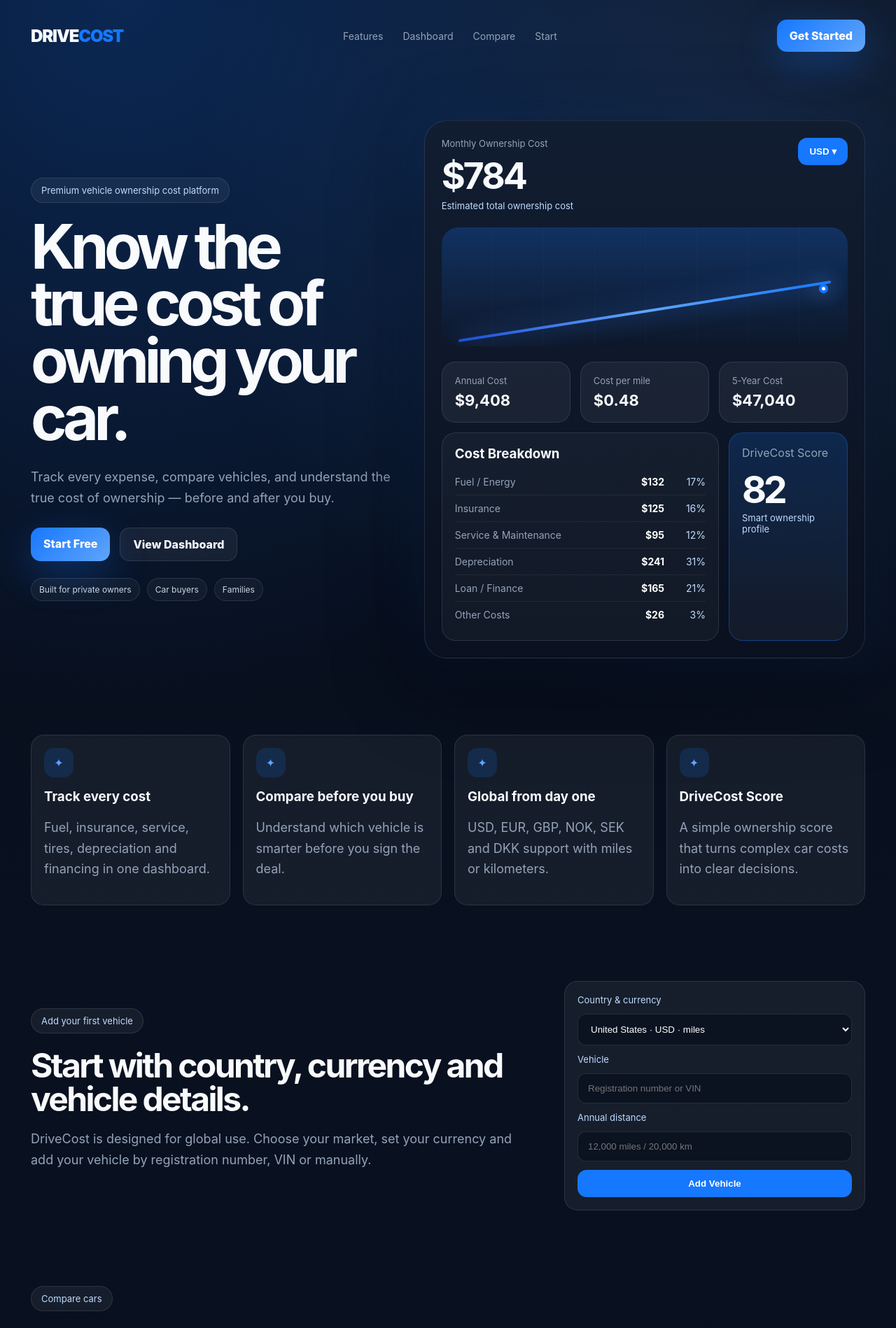
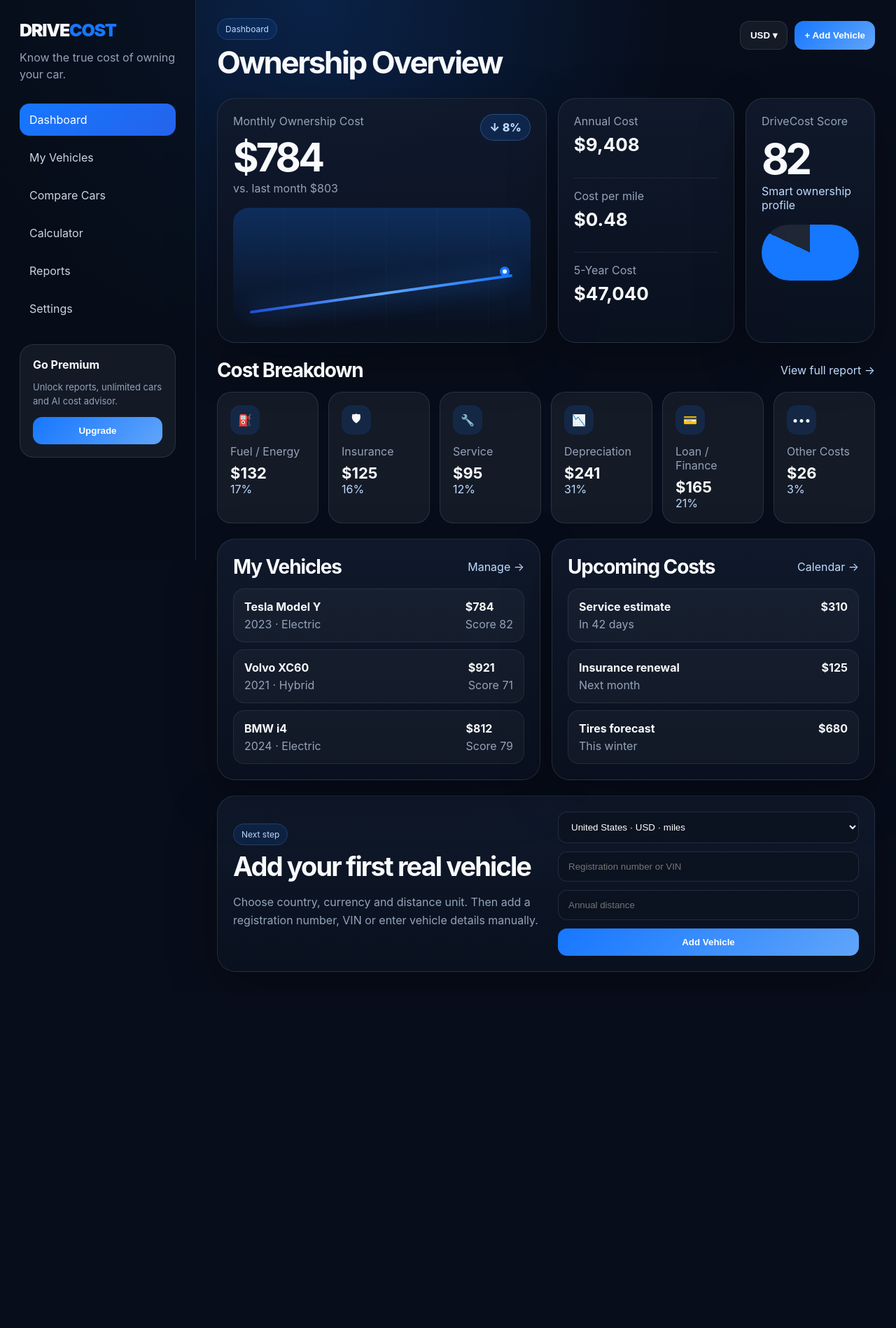
Before and after one commit to knutanders-drivecost/Drivecost-app, a Next.js app: page / in a window 1280 px wide. Shown: the top 1898 px of the page at 70% size. After the commit the page ends 1419 px from the top, so only its background shows below. Built offline with nearby package versions, Linux system fonts and the light colour scheme.

Commit message:
Add Drivecost Dashboard V1

```diff
--- a/app/layout.tsx
+++ b/app/layout.tsx
@@ -2,8 +2,8 @@
 import type { Metadata } from "next";
 
 export const metadata: Metadata = {
-  title: "DriveCost – Know the true cost of owning your car",
-  description: "A premium vehicle ownership cost platform for tracking, comparing and reducing car costs."
+  title: "DriveCost Dashboard",
+  description: "Premium vehicle ownership dashboard."
 };
 
 export default function RootLayout({ children }: { children: React.ReactNode }) {
--- a/app/page.tsx
+++ b/app/page.tsx
@@ -1,187 +1,162 @@
-const costItems = [
-  ["Fuel / Energy", "$132", "17%"],
-  ["Insurance", "$125", "16%"],
-  ["Service & Maintenance", "$95", "12%"],
-  ["Depreciation", "$241", "31%"],
-  ["Loan / Finance", "$165", "21%"],
-  ["Other Costs", "$26", "3%"]
+const costCards = [
+  ["Fuel / Energy", "$132", "17%", "⛽"],
+  ["Insurance", "$125", "16%", "🛡"],
+  ["Service", "$95", "12%", "🔧"],
+  ["Depreciation", "$241", "31%", "📉"],
+  ["Loan / Finance", "$165", "21%", "💳"],
+  ["Other Costs", "$26", "3%", "•••"]
 ];
 
-const features = [
-  ["Track every cost", "Fuel, insurance, service, tires, depreciation and financing in one dashboard."],
-  ["Compare before you buy", "Understand which vehicle is smarter before you sign the deal."],
-  ["Global from day one", "USD, EUR, GBP, NOK, SEK and DKK support with miles or kilometers."],
-  ["DriveCost Score", "A simple ownership score that turns complex car costs into clear decisions."]
+const vehicles = [
+  ["Tesla Model Y", "2023 · Electric", "$784", "82"],
+  ["Volvo XC60", "2021 · Hybrid", "$921", "71"],
+  ["BMW i4", "2024 · Electric", "$812", "79"]
 ];
 
-const compareRows = [
-  ["Monthly cost", "$784", "$921", "Model Y"],
-  ["Annual cost", "$9,408", "$11,052", "Model Y"],
-  ["Cost per mile", "$0.48", "$0.59", "Model Y"],
-  ["5-year cost", "$47,040", "$55,260", "Model Y"]
+const upcoming = [
+  ["Service estimate", "In 42 days", "$310"],
+  ["Insurance renewal", "Next month", "$125"],
+  ["Tires forecast", "This winter", "$680"]
 ];
 
 export default function Home() {
   return (
-    <main>
-      <nav className="nav">
+    <main className="app">
+      <aside className="sidebar">
         <div className="brand">DRIVE<span>COST</span></div>
-        <div className="links">
-          <a href="#features">Features</a>
-          <a href="#dashboard">Dashboard</a>
-          <a href="#compare">Compare</a>
-          <a href="#start">Start</a>
-        </div>
-        <a className="navButton" href="#start">Get Started</a>
+        <p>Know the true cost of owning your car.</p>
+
+        <nav>
+          <a className="active">Dashboard</a>
+          <a>My Vehicles</a>
+          <a>Compare Cars</a>
+          <a>Calculator</a>
+          <a>Reports</a>
+          <a>Settings</a>
         </nav>
 
-      <section className="hero">
-        <div className="heroText">
-          <div className="eyebrow">Premium vehicle ownership cost platform</div>
-          <h1>Know the true cost of owning your car.</h1>
-          <p>
-            Track every expense, compare vehicles, and understand the true cost of ownership — before and after you buy.
-          </p>
-          <div className="buttons">
-            <a className="primary" href="#start">Start Free</a>
-            <a className="secondary" href="#dashboard">View Dashboard</a>
+        <div className="premium">
+          <strong>Go Premium</strong>
+          <p>Unlock reports, unlimited cars and AI cost advisor.</p>
+          <button>Upgrade</button>
         </div>
-          <div className="trust">
-            <span>Built for private owners</span>
-            <span>Car buyers</span>
-            <span>Families</span>
+      </aside>
+
+      <section className="content">
+        <header className="topbar">
+          <div>
+            <span className="eyebrow">Dashboard</span>
+            <h1>Ownership Overview</h1>
+          </div>
+          <div className="actions">
+            <button className="ghost">USD ▾</button>
+            <button className="primary">+ Add Vehicle</button>
+          </div>
+        </header>
+
+        <section className="heroGrid">
+          <div className="mainPanel">
+            <div className="panelHead">
+              <div>
+                <p>Monthly Ownership Cost</p>
+                <h2>$784</h2>
+                <span>vs. last month $803</span>
+              </div>
+              <div className="badge">↓ 8%</div>
+            </div>
+            <div className="chart">
+              <div className="chartLine"></div>
+              <div className="chartDot"></div>
             </div>
           </div>
 
-        <section className="productShell" id="dashboard">
-          <div className="dashboardTop">
-            <div>
-              <p>Monthly Ownership Cost</p>
-              <h2>$784</h2>
-              <span>Estimated total ownership cost</span>
-            </div>
-            <button>USD ▾</button>
-          </div>
-
-          <div className="chartCard">
-            <div className="chartLine"></div>
-            <div className="dot"></div>
-          </div>
-
-          <div className="metricGrid">
+          <div className="summaryPanel">
             <div><p>Annual Cost</p><strong>$9,408</strong></div>
             <div><p>Cost per mile</p><strong>$0.48</strong></div>
             <div><p>5-Year Cost</p><strong>$47,040</strong></div>
           </div>
 
-          <div className="split">
-            <div className="breakdown">
-              <h3>Cost Breakdown</h3>
-              {costItems.map(([name, amount, percent]) => (
-                <div className="costRow" key={name}>
-                  <span>{name}</span>
-                  <strong>{amount}</strong>
-                  <em>{percent}</em>
-                </div>
-              ))}
-            </div>
-            <div className="scoreCard">
+          <div className="scorePanel">
             <p>DriveCost Score</p>
             <strong>82</strong>
             <span>Smart ownership profile</span>
-            </div>
-          </div>
-        </section>
-      </section>
-
-      <section className="featureGrid" id="features">
-        {features.map(([title, text]) => (
-          <div className="feature" key={title}>
-            <div className="icon">✦</div>
-            <h3>{title}</h3>
-            <p>{text}</p>
-          </div>
-        ))}
-      </section>
-
-      <section className="startSection" id="start">
-        <div className="startCopy">
-          <div className="eyebrow">Add your first vehicle</div>
-          <h2>Start with country, currency and vehicle details.</h2>
-          <p>
-            DriveCost is designed for global use. Choose your market, set your currency and add your vehicle by registration number, VIN or manually.
-          </p>
-        </div>
-
-        <div className="vehicleCard">
-          <label>Country & currency</label>
-          <select>
-            <option>United States · USD · miles</option>
-            <option>Norway · NOK · km</option>
-            <option>United Kingdom · GBP · miles</option>
-            <option>European Union · EUR · km</option>
-            <option>Sweden · SEK · km</option>
-            <option>Denmark · DKK · km</option>
-          </select>
-
-          <label>Vehicle</label>
-          <input placeholder="Registration number or VIN" />
-
-          <label>Annual distance</label>
-          <input placeholder="12,000 miles / 20,000 km" />
-
-          <button>Add Vehicle</button>
+            <div className="scoreRing"></div>
           </div>
         </section>
 
-      <section className="compare" id="compare">
-        <div className="compareHead">
-          <div>
-            <div className="eyebrow">Compare cars</div>
-            <h2>Find the smarter ownership decision.</h2>
+        <section className="section">
+          <div className="sectionHead">
+            <h2>Cost Breakdown</h2>
+            <a>View full report →</a>
           </div>
-          <a href="#start">Start comparison →</a>
-        </div>
-
-        <div className="compareTable">
-          <div className="tableHead">
-            <span>Metric</span><span>Tesla Model Y</span><span>Volvo XC60</span><span>Winner</span>
-          </div>
-          {compareRows.map(row => (
-            <div className="tableRow" key={row[0]}>
-              {row.map((cell, index) => <span className={index === 3 ? "winner" : ""} key={cell}>{cell}</span>)}
+          <div className="costGrid">
+            {costCards.map(([title, value, percent, icon]) => (
+              <div className="costCard" key={title}>
+                <div className="costIcon">{icon}</div>
+                <p>{title}</p>
+                <strong>{value}</strong>
+                <span>{percent}</span>
               </div>
             ))}
           </div>
         </section>
 
-      <section className="authPreview">
-        <div className="authCopy">
-          <h2>Account system preview</h2>
-          <p>Next sprint: email login, Google login, Apple login and saved vehicles.</p>
+        <section className="twoCol">
+          <div className="panel">
+            <div className="sectionHead">
+              <h2>My Vehicles</h2>
+              <a>Manage →</a>
             </div>
-        <div className="authCard">
-          <h3>Welcome to DriveCost</h3>
-          <button>Continue with Google</button>
-          <button>Continue with Apple</button>
-          <input placeholder="Email address" />
-          <input placeholder="Password" type="password" />
-          <button className="mainButton">Create account</button>
+            {vehicles.map(([name, meta, cost, score]) => (
+              <div className="vehicleRow" key={name}>
+                <div>
+                  <strong>{name}</strong>
+                  <p>{meta}</p>
+                </div>
+                <div>
+                  <strong>{cost}</strong>
+                  <span>Score {score}</span>
+                </div>
+              </div>
+            ))}
+          </div>
+
+          <div className="panel">
+            <div className="sectionHead">
+              <h2>Upcoming Costs</h2>
+              <a>Calendar →</a>
+            </div>
+            {upcoming.map(([title, date, amount]) => (
+              <div className="vehicleRow" key={title}>
+                <div>
+                  <strong>{title}</strong>
+                  <p>{date}</p>
+                </div>
+                <div><strong>{amount}</strong></div>
+              </div>
+            ))}
           </div>
         </section>
 
-      <footer>
+        <section className="addVehicle">
           <div>
-          <div className="brand">DRIVE<span>COST</span></div>
-          <p>Know the true cost of owning your car.</p>
+            <span className="eyebrow">Next step</span>
+            <h2>Add your first real vehicle</h2>
+            <p>Choose country, currency and distance unit. Then add a registration number, VIN or enter vehicle details manually.</p>
           </div>
-        <div className="footerLinks">
-          <a>About</a>
-          <a>Pricing</a>
-          <a>Privacy</a>
-          <a>Contact</a>
+          <div className="formCard">
+            <select>
+              <option>United States · USD · miles</option>
+              <option>Norway · NOK · km</option>
+              <option>European Union · EUR · km</option>
+              <option>United Kingdom · GBP · miles</option>
+            </select>
+            <input placeholder="Registration number or VIN" />
+            <input placeholder="Annual distance" />
+            <button>Add Vehicle</button>
           </div>
-      </footer>
+        </section>
+      </section>
     </main>
   );
 }
```
Also changed, not shown: app/globals.css, 1 other file (tests, documents, lock files or other folders). Lines whose indentation alone changed are shown as unchanged.
